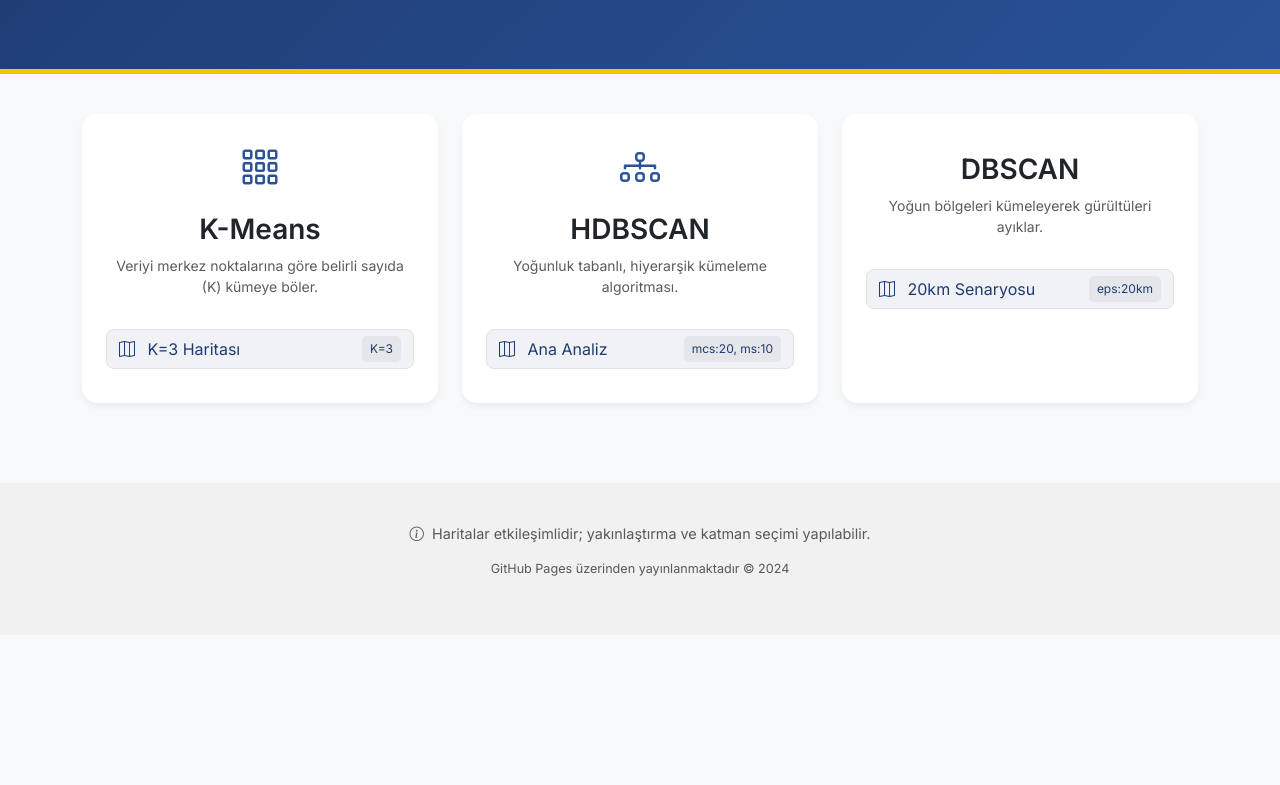
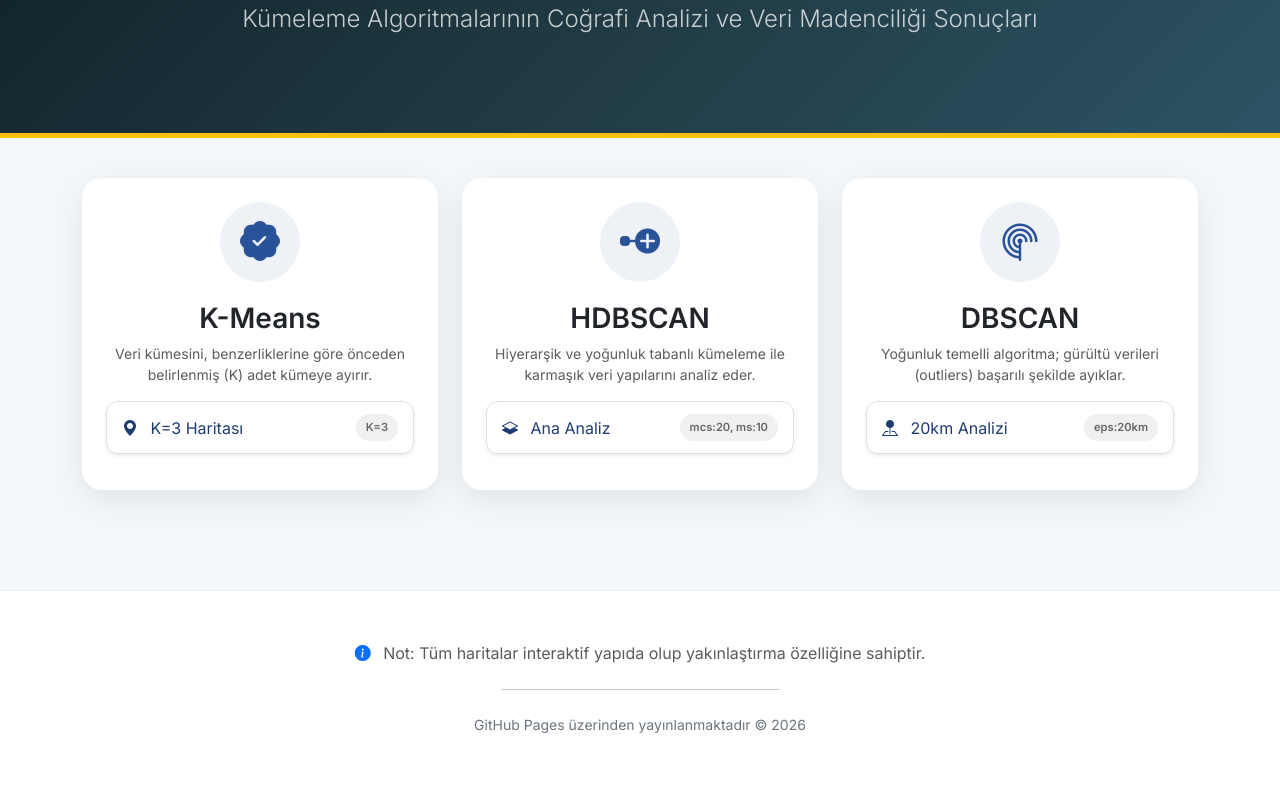
Before and after one commit to kadirbiner/Archaeological-sites, a plain HTML site: page index.html in a window 1280 px wide. Shown: the part 172-957 px from the top of the page. Before the commit the page ends 807 px from the top, so only its background shows below. Drawn offline with nearby package versions, Linux system fonts and the light colour scheme.

Commit message:
Update index.html

```diff
--- a/index.html
+++ b/index.html
@@ -6,66 +6,83 @@
   <title>Tez | Harita Görselleştirmeleri</title>
 
   <link href="https://cdn.jsdelivr.net/npm/bootstrap@5.3.0/dist/css/bootstrap.min.css" rel="stylesheet">
-  <link rel="stylesheet" href="https://cdn.jsdelivr.net/npm/bootstrap-icons@1.11.0/font/bootstrap-icons.css">
+  <link rel="stylesheet" href="https://cdn.jsdelivr.net/npm/bootstrap-icons@1.11.3/font/bootstrap-icons.min.css">
   <link href="https://fonts.googleapis.com/css2?family=Inter:wght@300;400;600&display=swap" rel="stylesheet">
 
   <style>
     body {
       font-family: 'Inter', sans-serif;
-      background-color: #f8f9fa;
+      background-color: #f4f7f9;
       color: #333;
     }
     .hero-section {
-      background: linear-gradient(135deg, #1e3c72 0%, #2a5298 100%);
+      background: linear-gradient(135deg, #0f2027 0%, #203a43 50%, #2c5364 100%);
       color: white;
-      padding: 60px 0;
+      padding: 80px 0;
       margin-bottom: 40px;
       border-bottom: 5px solid #ffc107;
     }
     .card {
       border: none;
-      border-radius: 15px;
-      transition: transform 0.3s ease, box-shadow 0.3s ease;
+      border-radius: 20px;
+      transition: all 0.3s ease;
       background: white;
-      box-shadow: 0 4px 6px rgba(0,0,0,0.05);
+      box-shadow: 0 10px 30px rgba(0,0,0,0.08);
+      overflow: hidden;
     }
     .card:hover {
-      transform: translateY(-5px);
-      box-shadow: 0 12px 20px rgba(0,0,0,0.1);
+      transform: translateY(-10px);
+      box-shadow: 0 15px 35px rgba(0,0,0,0.15);
     }
-    .algo-icon {
+    .algo-icon-wrapper {
+      width: 80px;
+      height: 80px;
+      background: #eef2f7;
+      border-radius: 50%;
+      display: flex;
+      align-items: center;
+      justify-content: center;
+      margin: 0 auto 20px;
+      color: #2a5298;
       font-size: 2.5rem;
-      margin-bottom: 15px;
-      color: #2a5298;
     }
     .btn-map {
-      background-color: #f0f2f5;
+      background-color: #ffffff;
       color: #1e3c72;
-      border: 1px solid #dee2e6;
-      border-radius: 8px;
-      margin-bottom: 10px;
+      border: 1px solid #e0e0e0;
+      border-radius: 12px;
+      margin-bottom: 12px;
+      padding: 12px 15px;
       text-align: left;
-      transition: all 0.2s;
+      transition: all 0.2s ease;
       display: flex;
       align-items: center;
       justify-content: space-between;
+      text-decoration: none;
     }
     .btn-map:hover {
       background-color: #1e3c72;
       color: white;
       border-color: #1e3c72;
+      transform: scale(1.02);
     }
     .badge-params {
-      font-size: 0.75rem;
-      background: rgba(0,0,0,0.05);
-      padding: 4px 8px;
-      border-radius: 5px;
+      font-size: 0.7rem;
+      background: rgba(0,0,0,0.06);
+      color: #666;
+      padding: 5px 10px;
+      border-radius: 20px;
+      font-weight: 600;
+    }
+    .btn-map:hover .badge-params {
+      background: rgba(255,255,255,0.2);
+      color: white;
     }
     footer {
-      margin-top: 80px;
-      padding: 40px 0;
-      background: #f1f1f1;
-      font-size: 0.9rem;
+      margin-top: 100px;
+      padding: 50px 0;
+      background: #ffffff;
+      border-top: 1px solid #eee;
     }
   </style>
 </head>
@@ -73,36 +90,40 @@
 
   <header class="hero-section text-center">
     <div class="container">
-      <h1 class="display-4 fw-bold">Tez Harita Görselleştirmeleri</h1>
-      <p class="lead opacity-75">Kümeleme Algoritmalarının Coğrafi Sonuçları ve Etkileşimli Analiz</p>
+      <h1 class="display-3 fw-bold mb-3">Tez Harita Görselleştirmeleri</h1>
+      <p class="lead opacity-75 fs-4">Kümeleme Algoritmalarının Coğrafi Analizi ve Veri Madenciliği Sonuçları</p>
     </div>
   </header>
 
   <div class="container">
-    <div class="row g-4">
+    <div class="row g-4 justify-content-center">
 
       <div class="col-md-4">
         <div class="card h-100 p-4 text-center">
-          <i class="bi bi-grid-3x3-gap algo-icon"></i>
+          <div class="algo-icon-wrapper">
+            <i class="bi bi-patch-check-fill"></i>
+          </div>
           <h3 class="fw-bold">K-Means</h3>
-          <p class="text-muted small">Veriyi merkez noktalarına göre belirli sayıda (K) kümeye böler.</p>
-          <div class="d-grid mt-3">
-            <a href="k-means_k3_harita.html" class="btn btn-map">
-              <span><i class="bi bi-map me-2"></i> K=3 Haritası</span>
+          <p class="text-muted small px-2">Veri kümesini, benzerliklerine göre önceden belirlenmiş (K) adet kümeye ayırır.</p>
+          <div class="mt-auto">
+            <a href="k-means_k3_harita.html" class="btn btn-map shadow-sm">
+              <span><i class="bi bi-geo-alt-fill me-2"></i> K=3 Haritası</span>
               <span class="badge-params">K=3</span>
             </a>
-            </div>
+          </div>
         </div>
       </div>
 
       <div class="col-md-4">
         <div class="card h-100 p-4 text-center">
-          <i class="bi bi-diagram-3 algo-icon"></i>
+          <div class="algo-icon-wrapper">
+            <i class="bi bi-node-plus-fill"></i>
+          </div>
           <h3 class="fw-bold">HDBSCAN</h3>
-          <p class="text-muted small">Yoğunluk tabanlı, hiyerarşik kümeleme algoritması.</p>
-          <div class="d-grid mt-3">
-            <a href="hdbscan_harita.html" class="btn btn-map">
-              <span><i class="bi bi-map me-2"></i> Ana Analiz</span>
+          <p class="text-muted small px-2">Hiyerarşik ve yoğunluk tabanlı kümeleme ile karmaşık veri yapılarını analiz eder.</p>
+          <div class="mt-auto">
+            <a href="hdbscan_harita.html" class="btn btn-map shadow-sm">
+              <span><i class="bi bi-layers-half me-2"></i> Ana Analiz</span>
               <span class="badge-params">mcs:20, ms:10</span>
             </a>
           </div>
@@ -111,15 +132,16 @@
 
       <div class="col-md-4">
         <div class="card h-100 p-4 text-center">
-          <i class="bi bi-radius-bottom-left algo-icon"></i>
+          <div class="algo-icon-wrapper">
+            <i class="bi bi-radar"></i>
+          </div>
           <h3 class="fw-bold">DBSCAN</h3>
-          <p class="text-muted small">Yoğun bölgeleri kümeleyerek gürültüleri ayıklar.</p>
-          <div class="d-grid mt-3">
-            <a href="dbscan_eps20km.html" class="btn btn-map">
-              <span><i class="bi bi-map me-2"></i> 20km Senaryosu</span>
+          <p class="text-muted small px-2">Yoğunluk temelli algoritma; gürültü verileri (outliers) başarılı şekilde ayıklar.</p>
+          <div class="mt-auto">
+            <a href="dbscan_eps20km.html" class="btn btn-map shadow-sm">
+              <span><i class="bi bi-pin-map-fill me-2"></i> 20km Analizi</span>
               <span class="badge-params">eps:20km</span>
             </a>
-
           </div>
         </div>
       </div>
@@ -127,14 +149,17 @@
     </div>
   </div>
 
-  <footer class="text-center text-muted">
+  <footer class="text-center">
     <div class="container">
-      <p><i class="bi bi-info-circle me-1"></i> Haritalar etkileşimlidir; yakınlaştırma ve katman seçimi yapılabilir.</p>
-      <p class="small">GitHub Pages üzerinden yayınlanmaktadır &copy; 2024</p>
+      <div class="mb-3">
+        <i class="bi bi-info-circle-fill text-primary me-2"></i>
+        <span class="text-muted">Not: Tüm haritalar interaktif yapıda olup yakınlaştırma özelliğine sahiptir.</span>
+      </div>
+      <hr class="w-25 mx-auto my-4">
+      <p class="small text-secondary mb-0">GitHub Pages üzerinden yayınlanmaktadır &copy; 2026</p>
     </div>
   </footer>
 
-  <script src="https://cdn.jsdelivr.net/npm/bootstrap@5.3.0/dist/js/bootstrap.bundle.min.min.js"></script>
+  <script src="https://cdn.jsdelivr.net/npm/bootstrap@5.3.0/dist/js/bootstrap.bundle.min.js"></script>
 </body>
-
 </html>
```
